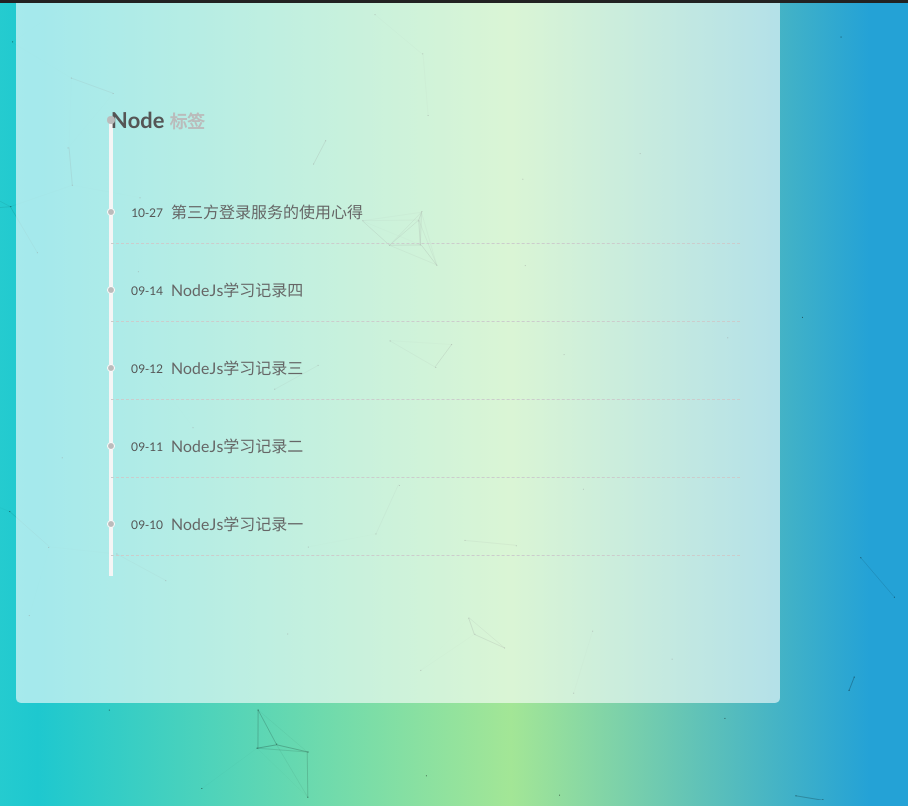
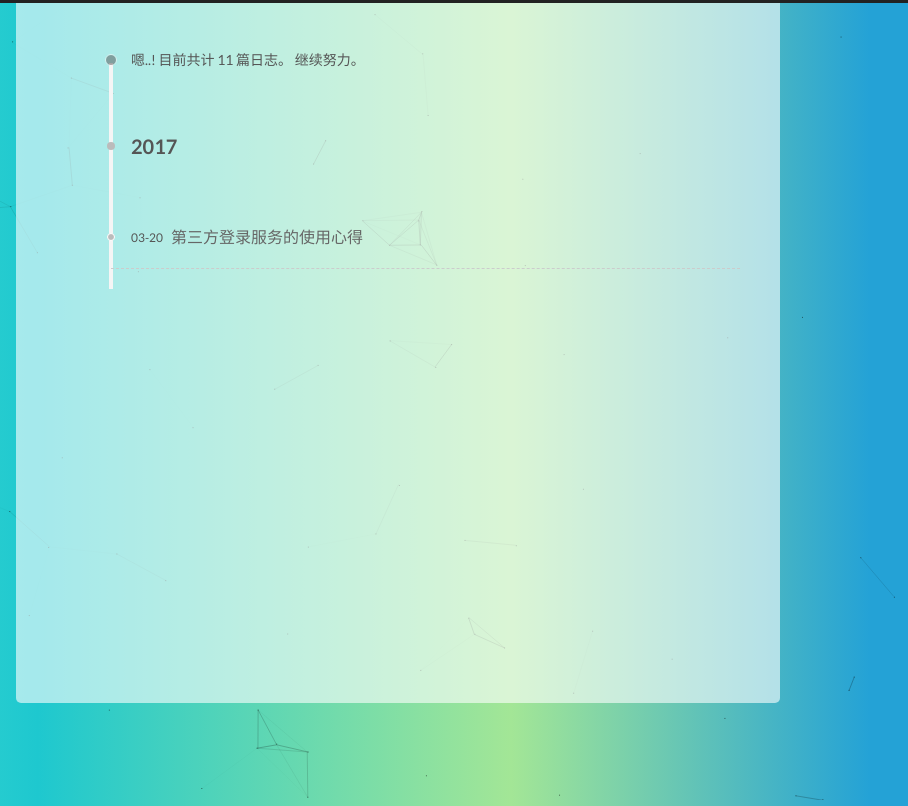
Before and after one commit to zeroxie/zeroxie.github.io, a plain HTML site: page archives/2017/index.html in a window 1280 px wide. Shown: the top 806 px of the page, 372-1280 px from the left. Drawn offline with Linux system fonts and the light colour scheme.

Commit message:
Site updated: 2017-07-07 16:56:14

```diff
--- a/tags/Node/index.html
+++ b/archives/2017/index.html
@@ -95,7 +95,7 @@
 <meta name="description" content="你老了，那曾经年轻的都在变老。你会说：那时的痛、缺憾、甚至背弃，都多么的好">
 <meta property="og:type" content="website">
 <meta property="og:title" content="码诗园">
-<meta property="og:url" content="http://yoursite.com/tags/Node/index.html">
+<meta property="og:url" content="http://yoursite.com/archives/2017/index.html">
 <meta property="og:site_name" content="码诗园">
 <meta property="og:description" content="你老了，那曾经年轻的都在变老。你会说：那时的痛、缺憾、甚至背弃，都多么的好">
 <meta name="twitter:card" content="summary">
@@ -128,13 +128,13 @@
 
 
 
-  <link rel="canonical" href="http://yoursite.com/tags/Node/"/>
+  <link rel="canonical" href="http://yoursite.com/archives/2017/"/>
 
 
 
 
 
-  <title>标签: Node | 码诗园</title>
+  <title>归档 | 码诗园</title>
 </head>
 
 <body itemscope itemtype="http://schema.org/WebPage" lang="zh-Hans">
@@ -170,7 +170,7 @@
 
 
 
-  <div class="container sidebar-position-left  ">
+  <div class="container sidebar-position-left  page-archive  ">
     <div class="headband"></div>
 
     <header id="header" class="header" itemscope itemtype="http://schema.org/WPHeader">
@@ -318,11 +318,30 @@
           <div id="content" class="content">
 
 
-  <div id="posts" class="posts-collapse">
-    <div class="collection-title">
-      <h1>Node<small>标签</small>
-      </h1>
-    </div>
+  <section id="posts" class="posts-collapse">
+    <span class="archive-move-on"></span>
+
+    <span class="archive-page-counter">
+
+
+
+
+
+      嗯..! 目前共计 11 篇日志。 继续努力。
+    </span>
+
+
+
+
+
+
+
+
+
+        <div class="collection-title">
+          <h2 class="archive-year motion-element" id="archive-year-2017">2017</h2>
+        </div>
+
 
 
 
@@ -332,7 +351,7 @@
 
       <h2 class="post-title">
 
-            <a class="post-title-link" href="/2016/10/27/第三方登录服务使用心得/" itemprop="url">
+            <a class="post-title-link" href="/2017/03/20/第三方登录服务使用心得/" itemprop="url">
 
                 <span itemprop="name">第三方登录服务的使用心得</span>
 
@@ -342,9 +361,9 @@
 
       <div class="post-meta">
         <time class="post-time" itemprop="dateCreated"
-              datetime="2016-10-27T20:24:42+08:00"
-              content="2016-10-27" >
-          10-27
+              datetime="2017-03-20T20:24:42+08:00"
+              content="2017-03-20" >
+          03-20
         </time>
       </div>
 
@@ -355,117 +374,8 @@
 
 
 
-  <article class="post post-type-normal" itemscope itemtype="http://schema.org/Article">
-    <header class="post-header">
+  </section>
 
-      <h2 class="post-title">
-
-            <a class="post-title-link" href="/2016/09/14/Node学习记录四/" itemprop="url">
-
-                <span itemprop="name">NodeJs学习记录四</span>
-
-            </a>
-
-      </h2>
-
-      <div class="post-meta">
-        <time class="post-time" itemprop="dateCreated"
-              datetime="2016-09-14T21:30:56+08:00"
-              content="2016-09-14" >
-          09-14
-        </time>
-      </div>
-
-    </header>
-  </article>
-
-
-
-
-
-  <article class="post post-type-normal" itemscope itemtype="http://schema.org/Article">
-    <header class="post-header">
-
-      <h2 class="post-title">
-
-            <a class="post-title-link" href="/2016/09/12/NodeJS学习记录三/" itemprop="url">
-
-                <span itemprop="name">NodeJs学习记录三</span>
-
-            </a>
-
-      </h2>
-
-      <div class="post-meta">
-        <time class="post-time" itemprop="dateCreated"
-              datetime="2016-09-12T22:09:29+08:00"
-              content="2016-09-12" >
-          09-12
-        </time>
-      </div>
-
-    </header>
-  </article>
-
-
-
-
-
-  <article class="post post-type-normal" itemscope itemtype="http://schema.org/Article">
-    <header class="post-header">
-
-      <h2 class="post-title">
-
-            <a class="post-title-link" href="/2016/09/11/NodeJS学习记录二/" itemprop="url">
-
-                <span itemprop="name">NodeJs学习记录二</span>
-
-            </a>
-
-      </h2>
-
-      <div class="post-meta">
-        <time class="post-time" itemprop="dateCreated"
-              datetime="2016-09-11T23:20:02+08:00"
-              content="2016-09-11" >
-          09-11
-        </time>
-      </div>
-
-    </header>
-  </article>
-
-
-
-
-
-  <article class="post post-type-normal" itemscope itemtype="http://schema.org/Article">
-    <header class="post-header">
-
-      <h2 class="post-title">
-
-            <a class="post-title-link" href="/2016/09/10/NodeJS学习记录一/" itemprop="url">
-
-                <span itemprop="name">NodeJs学习记录一</span>
-
-            </a>
-
-      </h2>
-
-      <div class="post-meta">
-        <time class="post-time" itemprop="dateCreated"
-              datetime="2016-09-10T19:10:20+08:00"
-              content="2016-09-10" >
-          09-10
-        </time>
-      </div>
-
-    </header>
-  </article>
-
-
-
-  </div>
 
 
 
@@ -689,6 +599,12 @@
   <script type="text/javascript" src="/js/src/schemes/pisces.js?v=5.1.1"></script>
 
 
+
+
+
+    <script type="text/javascript" id="motion.page.archive">
+      $('.archive-year').velocity('transition.slideLeftIn');
+    </script>
 
 
 
--- a/css/main.css
+++ b/css/main.css
@@ -1712,7 +1712,7 @@ pre .javascript .function {
   width: 4px;
   height: 4px;
   border-radius: 50%;
-  background: #4f452d;
+  background: #8239f5;
 }
 .links-of-blogroll {
   font-size: 13px;
```
Also changed, not shown: 2016/09/18/xTemplate模板语句参考/index.html (+1 -1 lines), 2017/03/20/第三方登录服务使用心得/index.html (renamed from 2016/10/27/第三方登录服务使用心得/index.html, +12 -11 lines), archives/2016/index.html (+0 -37 lines), archives/2017/03/index.html (renamed from archives/2016/10/index.html, +7 -7 lines), archives/index.html (+10 -5 lines), atom.xml (+11 -9 lines), categories/前端/index.html (+4 -4 lines), index.html (+8 -7 lines), search.xml (+2 -2 lines).
